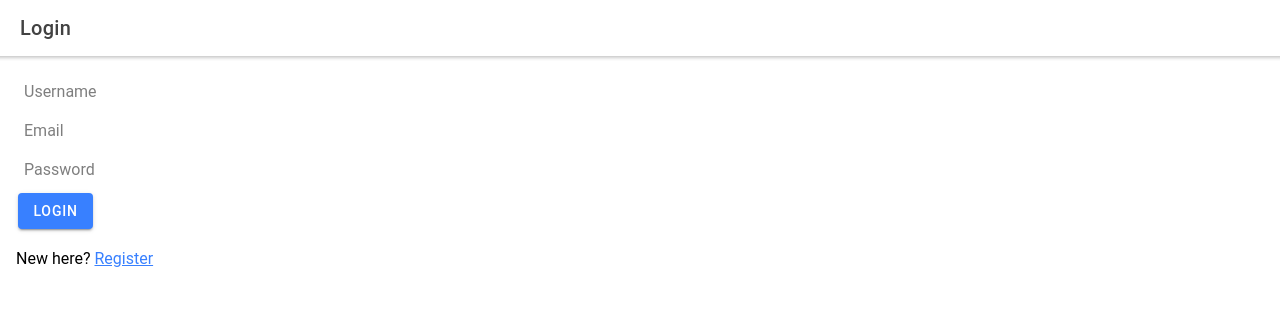
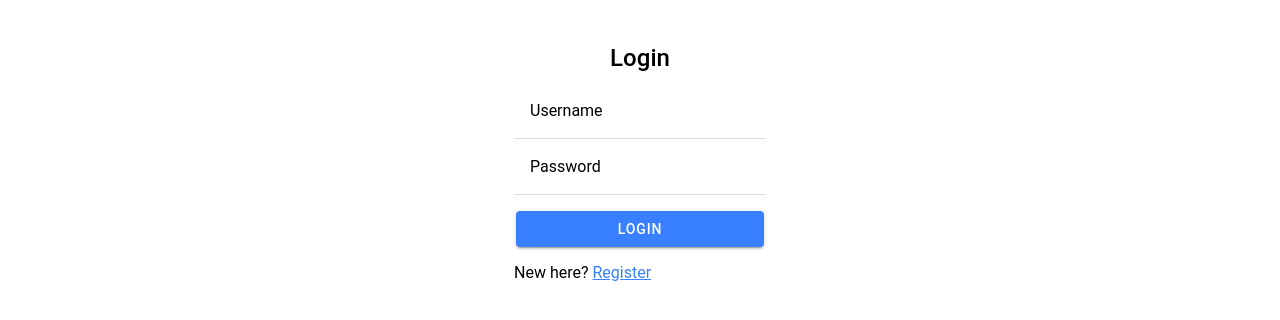
Before and after one commit to Azeem838/vehicle-service-booking, a React (Create React App) app: page /home in a window 1280 px wide. Both pictures are taken after a click on the element "LOGIN". Shown: the top 320 px of the page. Built offline with nearby package versions, Linux system fonts and the light colour scheme.

Commit message:
clean up login and register pages with some styling

```diff
--- a/src/pages/Login.tsx
+++ b/src/pages/Login.tsx
@@ -1,34 +1,54 @@
 import {
-  IonContent,
-  IonHeader,
   IonPage,
-  IonTitle,
-  IonToolbar,
   IonButton,
   IonInput,
   IonLoading,
-  useIonViewWillEnter,
+  IonText,
+  IonGrid,
+  IonRow,
+  IonCol,
 } from '@ionic/react';
-import React, { useState, useEffect } from 'react';
-import { RootStateOrAny, useDispatch, useSelector } from 'react-redux';
+import React, { useState } from 'react';
+import { useDispatch } from 'react-redux';
 import { Link, useHistory } from 'react-router-dom';
-import {loginUser, request} from '../api/apiConfig'
+import { useForm } from "react-hook-form";
+import Input, { InputProps } from "../components/Input";
+import { object, string } from "yup";
+import {loginUser} from '../api/apiConfig'
 import { toast } from '../components/toast';
 import {setUser} from '../actions/index'
 
 const Login: React.FC = () => {
   const [busy, setBusy] = useState<boolean>(false)
 
-  const [username, setUsername] = useState('')
-  const [password, setPassword] = useState('')
-  const [email, setEmail] = useState('')
+  const validationSchema = object().shape({
+    username: string().required(),
+    password: string().required().min(6),
+  });
+  const { control, handleSubmit, errors } = useForm({
+    validationSchema,
+  });
+
+  const formFields: InputProps[] = [
+    {
+      name: "username",
+      label: "Username",
+    },
+    {
+      name: "password",
+      component: <IonInput type="password" clearOnEdit={false} />,
+      label: "Password",
+    },
+  ];
+
   const history = useHistory()
 
   const dispatch = useDispatch()
 
-  const login = () => {
+  const login = (data: any) => {
+    console.log(data)
     setBusy(true)
-    loginUser('azeem', 'azeem@example.com', 'sample').then(user => {
+    loginUser(`${data.username}`, `${data.password}`).then(user => {
       setBusy(false)
       if(user.error) {
         toast(user.error, 4000)
@@ -43,20 +63,29 @@ const Login: React.FC = () => {
 
   return (
     <IonPage>
-      <IonHeader>
-        <IonToolbar>
-          <IonTitle>Login</IonTitle>
-        </IonToolbar>
-      </IonHeader>
-      <IonLoading message="Please wait..." duration={0} isOpen={busy} />
-      <IonContent className="ion-padding">
-        <IonInput placeholder="Username" onIonChange={(e: any) => {setUsername(e.target.value)}} />
-        <IonInput placeholder="Email" onIonChange={(e: any) => {setEmail(e.target.value)}} />
-        <IonInput type="password" placeholder="Password" onIonChange={(e: any) => {setPassword(e.target.value)}} />
-        <IonButton onClick={login}>Login</IonButton>
-        <p>New here? <Link to="/register">Register</Link></p>
+      <IonGrid>
+        <IonRow>
+          <IonCol>
+              <div className="ion-padding">
+                <IonText color="muted">
+                  <div className="ion-text-center"><h2>Login</h2></div>
+                </IonText>
+                <IonLoading message="Please wait..." duration={0} isOpen={busy} />
 
-      </IonContent>
+                <form onSubmit={handleSubmit(login)}>
+                  {formFields.map((field, index) => (
+                    <Input {...field} control={control} key={index} errors={errors} />
+                  ))}
+
+                  <IonButton expand="block" type="submit" className="ion-margin-top">
+                    Login
+                  </IonButton>
+                </form>
+                <p>New here? <Link to="/register">Register</Link></p>
+              </div>
+          </IonCol>
+        </IonRow>
+      </IonGrid>
     </IonPage>
   );
 
--- a/src/pages/Register.tsx
+++ b/src/pages/Register.tsx
@@ -1,45 +1,76 @@
 import {
-  IonContent,
-  IonHeader,
   IonPage,
-  IonTitle,
-  IonToolbar,
   IonButton,
   IonInput,
   IonLoading,
+  IonGrid,
+  IonRow,
+  IonCol,
+  IonText,
+  IonItem,
+  IonLabel,
+  IonCheckbox,
 } from '@ionic/react';
-import React, { useState, useEffect } from 'react';
+import React, { useState } from 'react';
 import { Link, useHistory } from 'react-router-dom';
+import { useForm } from "react-hook-form";
+import Input, { InputProps } from "../components/Input";
+import { object, string } from "yup";
 import { toast } from '../components/toast';
 import {registerUser} from '../api/apiConfig'
-import { useDispatch, useSelector } from 'react-redux';
+import { useDispatch } from 'react-redux';
 import { setUser } from '../actions';
 
 const Register: React.FC = () => {
   const [busy, setBusy] = useState<boolean>(false)
-
-  const [username, setUsername] = useState('')
-  const [password, setPassword] = useState('')
-  const [cpassword, setCPassword] = useState('')
-  const [email, setEmail] = useState('')
-
-  const user = useSelector(state => state)
   const dispatch = useDispatch()
   const history = useHistory()
 
-  const register = () => {
+  const validationSchema = object().shape({
+    email: string().required().email(),
+    username: string().required().min(5).max(32),
+    password: string().required().min(6),
+    cpassword: string().required().min(6),
+  });
+  const { control, handleSubmit, errors } = useForm({
+    validationSchema,
+  });
+
+  const formFields: InputProps[] = [
+    {
+      name: "email",
+      component: <IonInput type="email" />,
+      label: "Email",
+    },
+    {
+      name: "username",
+      label: "Username",
+    },
+    {
+      name: "password",
+      component: <IonInput type="password" clearOnEdit={false} />,
+      label: "Password",
+    },
+    {
+      name: "cpassword",
+      component: <IonInput type="password" clearOnEdit={false} />,
+      label: "Confirm Password",
+    },
+  ];
+
+  const register = (data: any) => {
     setBusy(true)
 
-    if(password !== cpassword) {
+    if(data.password !== data.cpassword) {
       toast('Passwords do not match')
       return setBusy(false)
     }
-    if (username.trim() === '' || password.trim() === '') {
+    if (data.username.trim() === '' || data.password.trim() === '') {
       toast('Username and Password are required')
       return setBusy(false)
     }
 
-    registerUser(username, email, password).then(user => {
+    registerUser(data.username, data.email, data.password).then(user => {
       setBusy(false)
       if(user.error) {
         toast(user.error, 4000)
@@ -53,21 +84,33 @@ const Register: React.FC = () => {
 
   return (
     <IonPage>
-      <IonHeader>
-        <IonToolbar>
-          <IonTitle>Register</IonTitle>
-        </IonToolbar>
-      </IonHeader>
-      <IonLoading message="Registration in Progress..." duration={0} isOpen={busy} />
-      <IonContent className="ion-padding">
-        <IonInput placeholder="Username" onIonChange={(e: any) => {setUsername(e.target.value)}} />
-        <IonInput placeholder="Email" onIonChange={(e: any) => {setEmail(e.target.value)}} />
-        <IonInput type="password" placeholder="Password" onIonChange={(e: any) => {setPassword(e.target.value)}}/>
-        <IonInput type="password" placeholder="Confirm Password" onIonChange={(e: any) => {setCPassword(e.target.value)}}/>
-        <IonButton onClick={register}>Register</IonButton>
+        <IonGrid>
+          <IonRow>
+            <IonCol>
+              <div className="ion-padding">
+                <IonText color="muted">
+                  <h2>Create Account</h2>
+                </IonText>
+                <IonLoading message="Please wait..." duration={0} isOpen={busy} />
 
-        <p>Already have an account? <Link to="/login">Login</Link> </p>
-      </IonContent>
+                <form onSubmit={handleSubmit(register)}>
+                  {formFields.map((field, index) => (
+                    <Input {...field} control={control} key={index} errors={errors} />
+                  ))}
+
+                  <IonItem>
+                    <IonLabel>I agree to the terms of service</IonLabel>
+                    <IonCheckbox slot="start" />
+                  </IonItem>
+                  <IonButton expand="block" type="submit" className="ion-margin-top">
+                    Register
+                  </IonButton>
+                </form>
+                <p>Already have an account? <Link to="/login">Login</Link> </p>
+              </div>
+            </IonCol>
+          </IonRow>
+        </IonGrid>
     </IonPage>
   );
 
```
